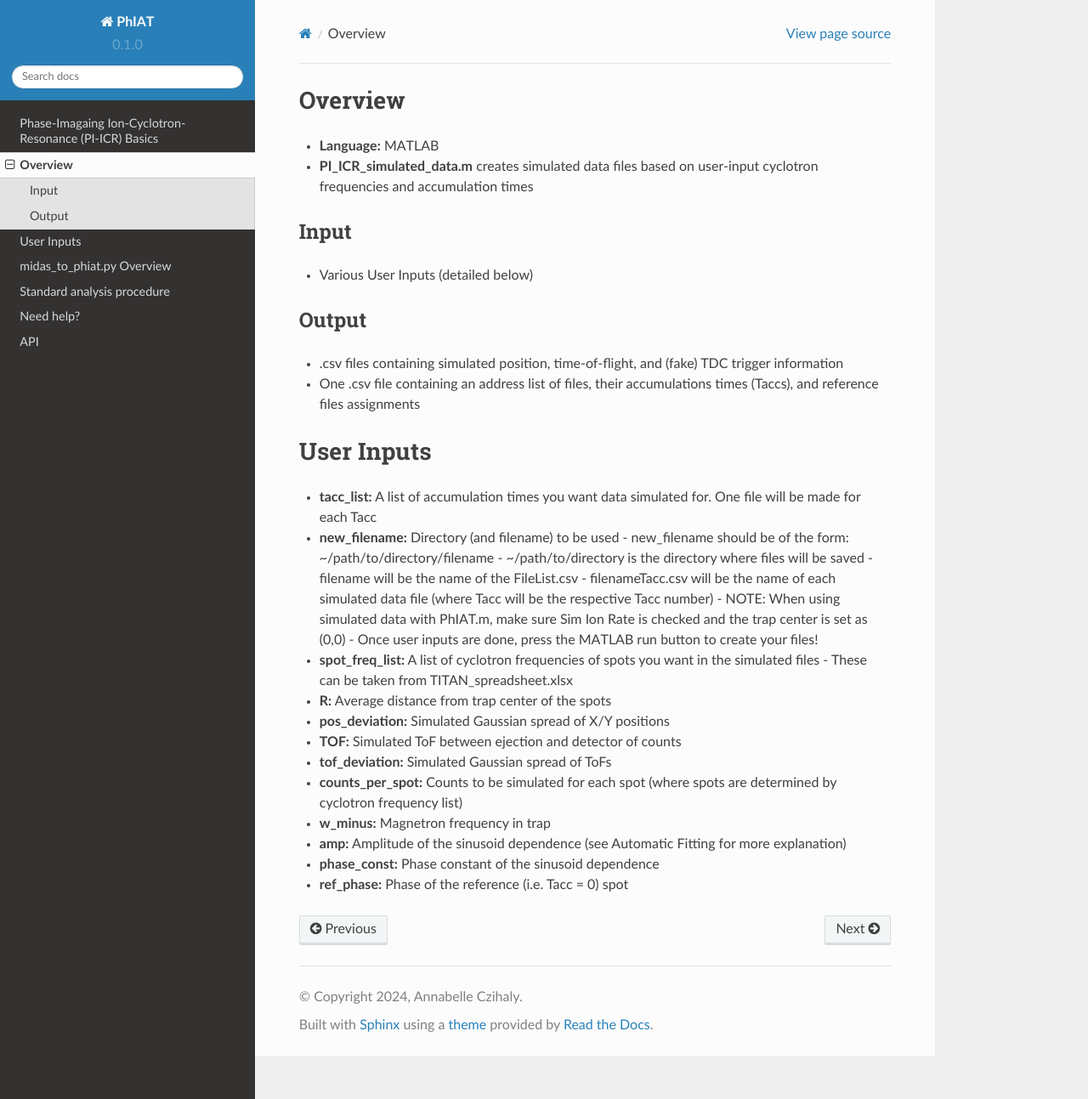
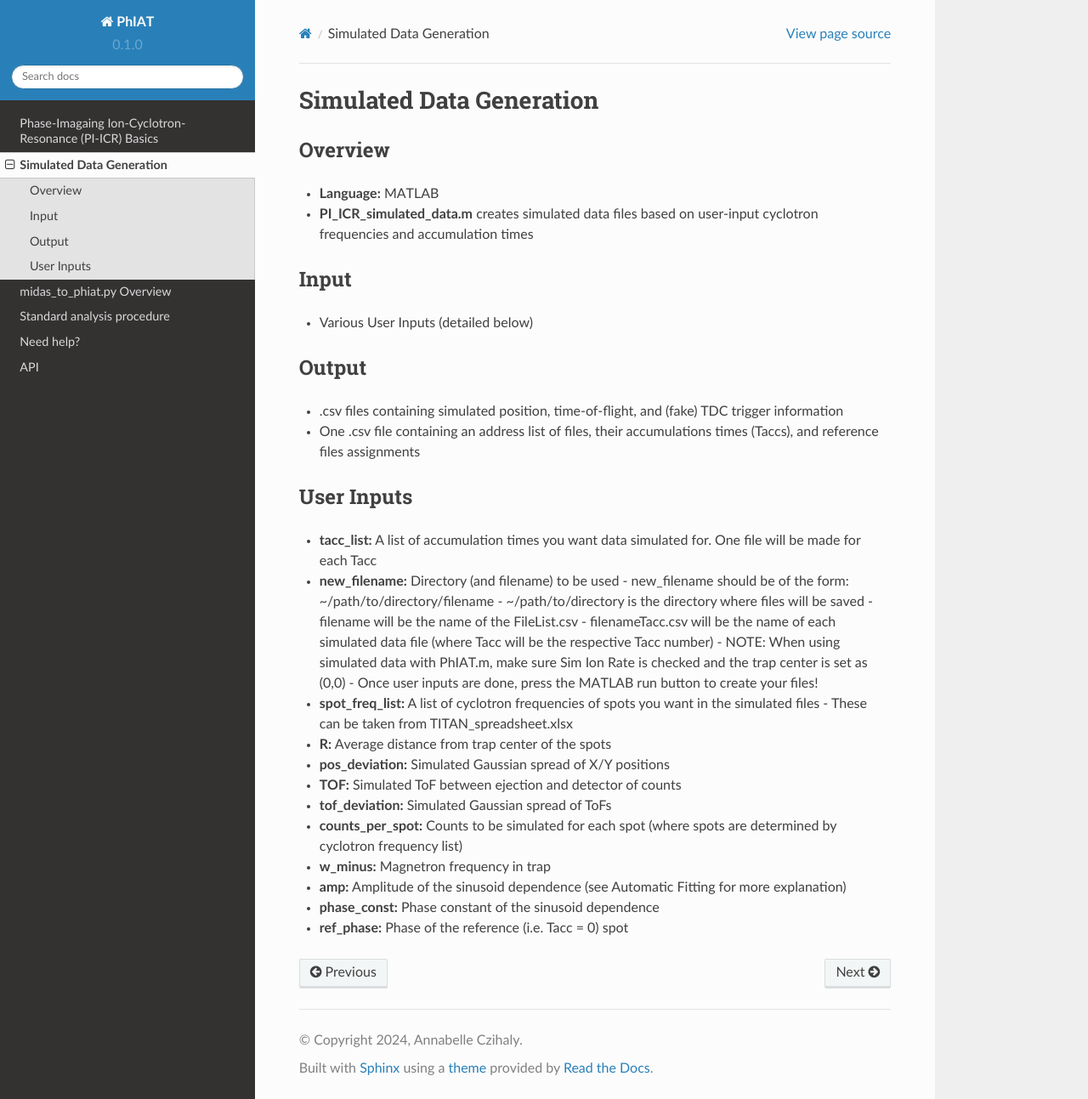
Before and after one commit to aczihalytriumf/phiat, a Sphinx documentation site: the page built from docs/source/simulated_data_generation.rst, in a window 1280 px wide and 1293 px high. Shown: the whole window at 85% size. Built offline with Sphinx 7.4.7 and the Read the Docs theme 2.0.0, drawn with Linux system fonts in a browser that asks for light colours.

Commit message:
Update simulated_data_generation.rst

```diff
--- a/docs/source/simulated_data_generation.rst
+++ b/docs/source/simulated_data_generation.rst
@@ -1,5 +1,8 @@
+Simulated Data Generation
+========
+
 Overview
-========
+-----
 
 - **Language:** MATLAB
 - **PI_ICR_simulated_data.m** creates simulated data files based on user-input cyclotron frequencies and accumulation times
@@ -16,7 +19,7 @@ Output
 - One .csv file containing an address list of files, their accumulations times (Taccs), and reference files assignments
 
 User Inputs
-===========
+-----
 
 - **tacc_list:** A list of accumulation times you want data simulated for. One file will be made for each Tacc
 - **new_filename:** Directory (and filename) to be used
```
